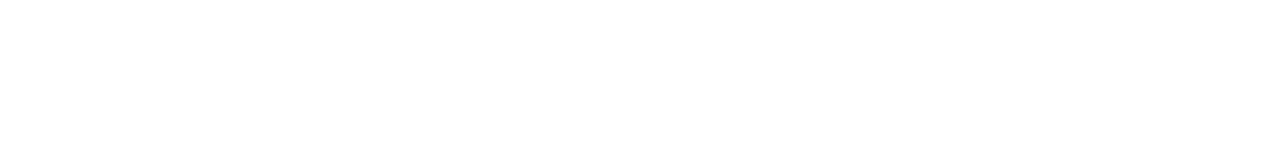
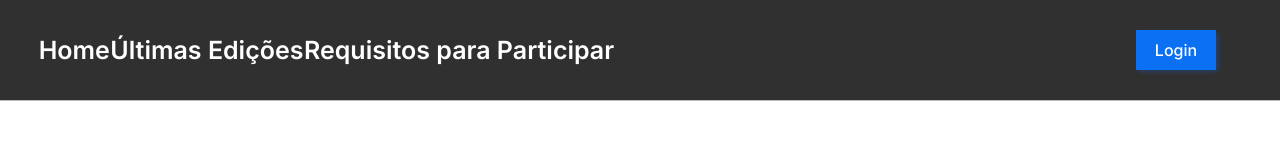
Before and after one commit to mateusvrg/bootcamp-dnc, a plain HTML site: page index.html in a window 1280 px wide. Drawn offline with Linux system fonts and the light colour scheme; a web font is replaced by a local one.

Commit message:
Criação css do menu

```diff
--- a/index.html
+++ b/index.html
@@ -3,9 +3,22 @@
 <head>
     <meta charset="UTF-8">
     <meta name="viewport" content="width=device-width, initial-scale=1.0">
+    <link rel="stylesheet" href="style.css">
+    <link rel="preconnect" href="https://fonts.googleapis.com">
+    <link rel="preconnect" href="https://fonts.gstatic.com" crossorigin>
+    <link href="https://fonts.googleapis.com/css2?family=Hubballi&family=Inter:wght@100;200;400;500;600;700&family=Montserrat:wght@400;700&family=Poppins:wght@400;600;700&display=swap" rel="stylesheet">
+
     <title>Bootcamp DNC</title>
 </head>
 <body>
-
+    <!-- HEADER -->
+        <nav id="principal">
+            <div id="menu">
+                <a href=""> Home </a>
+                <a href=""> Últimas Edições </a>
+                <a href=""> Requisitos para Participar </a>
+            </div>
+            <button> Login </button>
+        </nav>
 </body>
 </html>
--- /dev/null
+++ b/style.css
@@ -0,0 +1,63 @@
+body{
+    margin: 0px;
+    padding: 0px;
+    font-family: 'Inter';
+    font-weight: 400;
+    color: #ffffff;
+}
+
+a{
+    text-decoration: none;
+}
+
+    #principal{
+        width: 100%;
+        height: 100px;
+
+        background-color: #303030;
+        display: flex;
+        justify-content: space-between;
+        align-items: center;
+
+        border-bottom: 1px solid #bababa;
+    }
+
+        #principal div a{
+                text-decoration: none;
+                font-size: 25px;
+                font-weight: 600;
+                color: #ffffff;
+            }
+
+            #principal div a:hover{
+            color: #cccccc;
+            }
+
+        #principal button{
+            margin-right: 5%;
+            width: 80px;
+            height: 40px;
+
+            background-color: #0C70F2;
+            color: #FFF;
+            font-family: 'Inter';
+            font-size: 16px;
+            font-weight: 500;
+            border: 0px;
+            cursor: pointer;
+
+            box-shadow: 3px 2px 4px 0px rgba(12, 112, 242, 0.25);
+        }
+
+            #principal button:hover{
+                background-color: #f9ffac91;
+            }
+
+    #menu{
+        display: flex;
+        width: 45%;
+        justify-content: space-around;
+
+        align-items: center;
+        margin-left: 3%;
+    }
```
